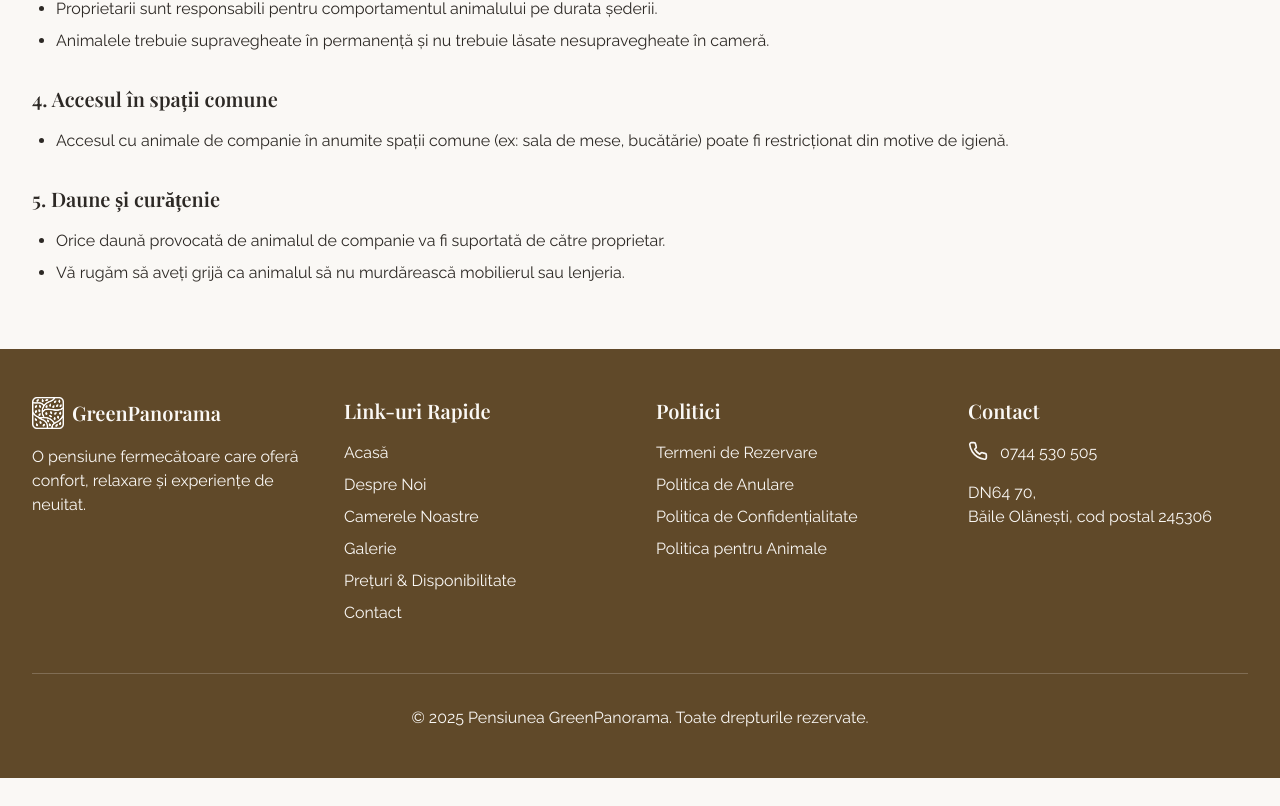
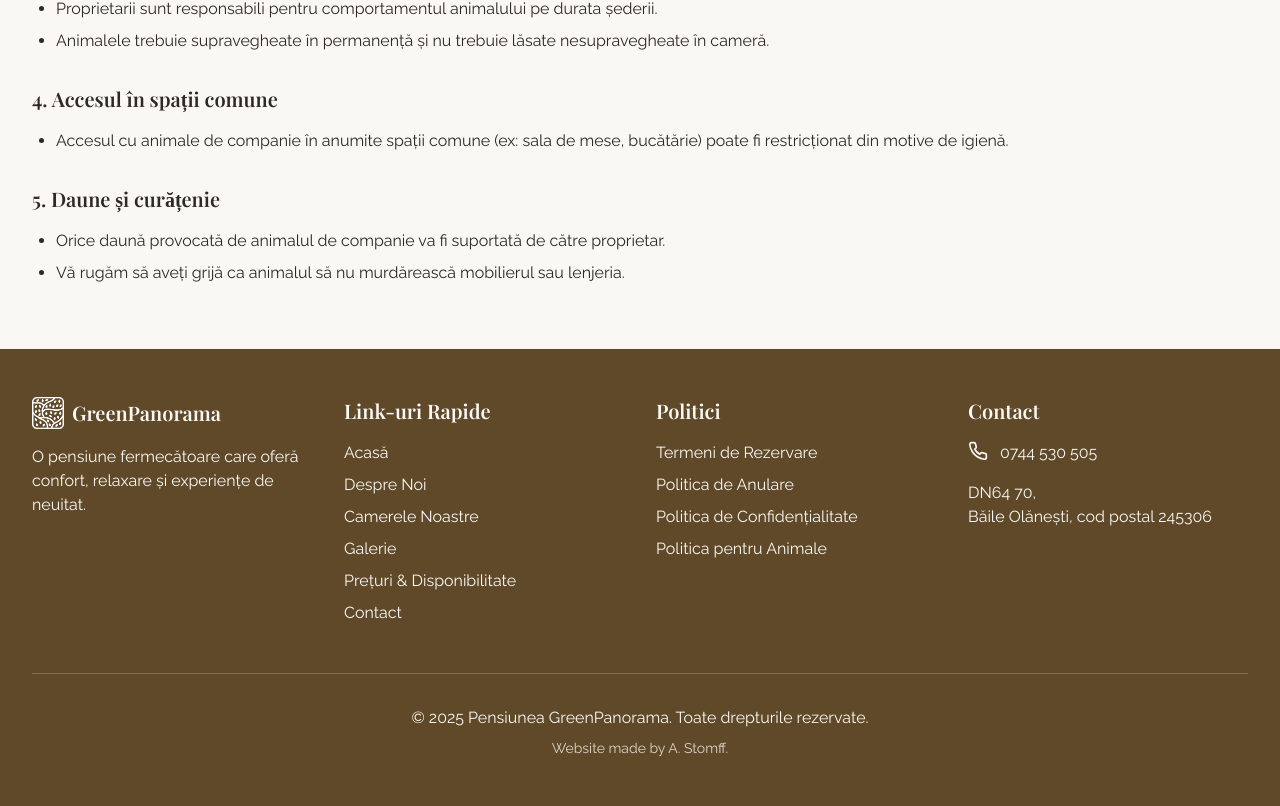
Before and after one commit to andreistomff/sleepy-hollow-website, a React (Vite) app: page /politica-animale in a window 1280 px wide. Shown: the part 471-1277 px from the top of the page. Before the commit the page ends 1249 px from the top, so only its background shows below. Built offline with nearby package versions, Linux system fonts and the light colour scheme.

Commit message:
Add footer attribution
Add a note in the footer indicating the website was made by A. Stomff.

```diff
--- a/src/components/Footer.tsx
+++ b/src/components/Footer.tsx
@@ -63,6 +63,7 @@ const Footer = () => {
 
         <div className="border-t border-white/20 mt-12 pt-8 text-center">
           <p>&copy; {currentYear} Pensiunea GreenPanorama. Toate drepturile rezervate.</p>
+          <p className="text-sm mt-2 text-primary-foreground/80">Website made by A. Stomff.</p>
         </div>
       </div>
     </footer>
```
